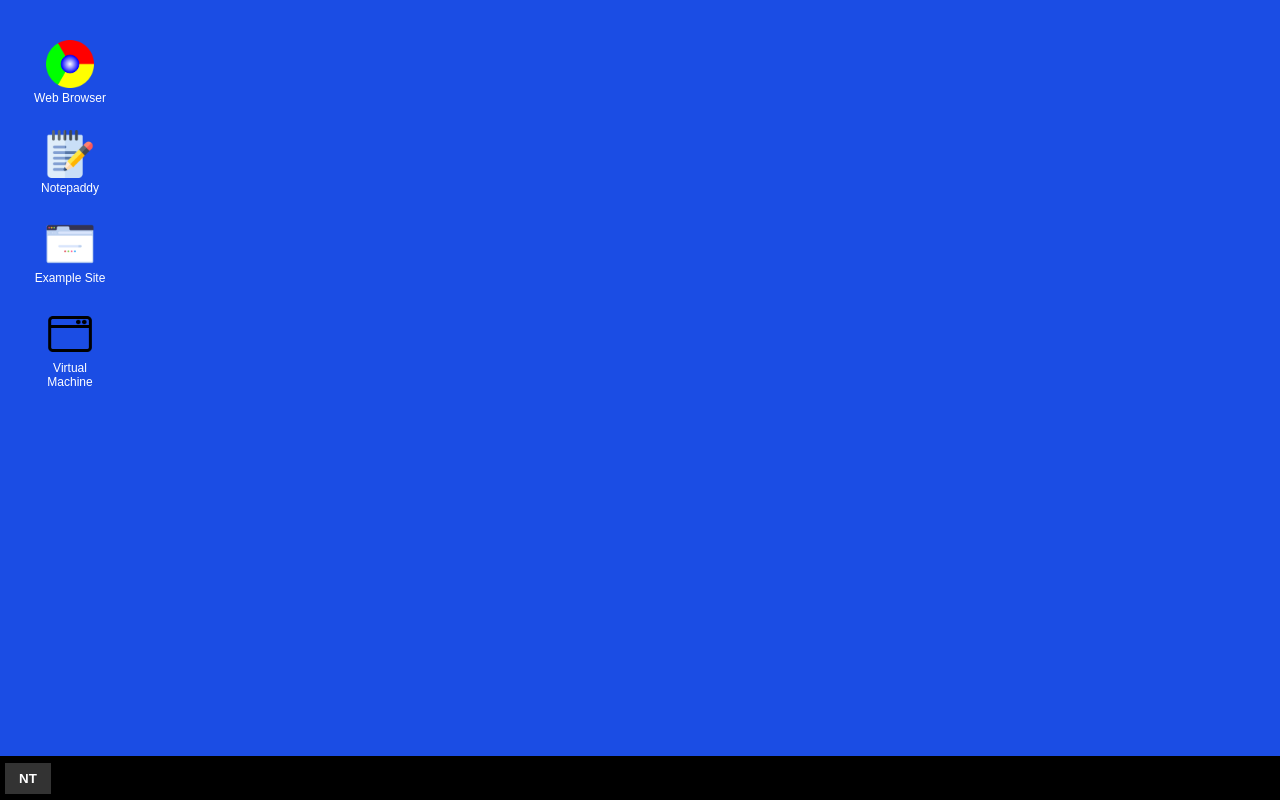
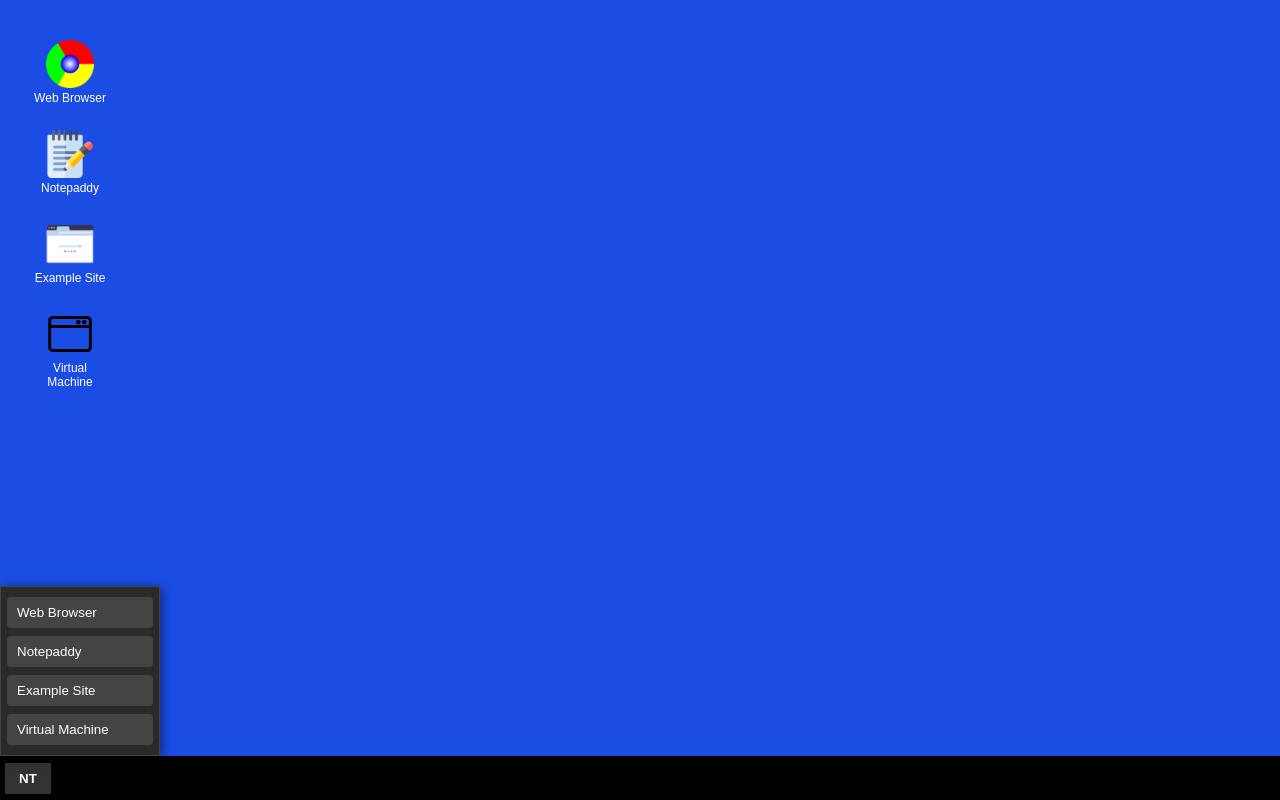
Before and after one commit to VadimCanPlay/FakeOS, a plain HTML site: page index.html in a window 1280 px wide. Drawn offline with Linux system fonts and the light colour scheme.

Commit message:
Update index.html

```diff
--- a/index.html
+++ b/index.html
@@ -37,25 +37,34 @@
     #menu {
     position: fixed;
     bottom: 44px;
-    left: 0px;
-    right: 1350px;
+    left: 0; /* flush to left */
     background-color: #2a2a2a;
     border: 1px solid #444;
-    padding: 10px;
     display: none;
     z-index: 6;
+    width: 160px;
+    display: flex;
+    flex-direction: column;
+    box-shadow: 2px 2px 10px rgba(0, 0, 0, 0.5);
+    padding: 6px; /* space inside the menu */
+    box-sizing: border-box;
     }
+
+
 
     #menu button {
   background-color: #444;
   color: white;
   border: none;
-      padding: 6px 10px;
-      margin: 2px 0;
+  padding: 8px 10px; /* ← padding around text */
+  margin: 4px 0;     /* ← spacing between buttons */
   width: 100%;
   text-align: left;
   cursor: pointer;
+  border-radius: 4px;
 }
+
+
 
     .desktop-icon {
       position: absolute;
```
Lines whose indentation alone changed are shown as unchanged.
